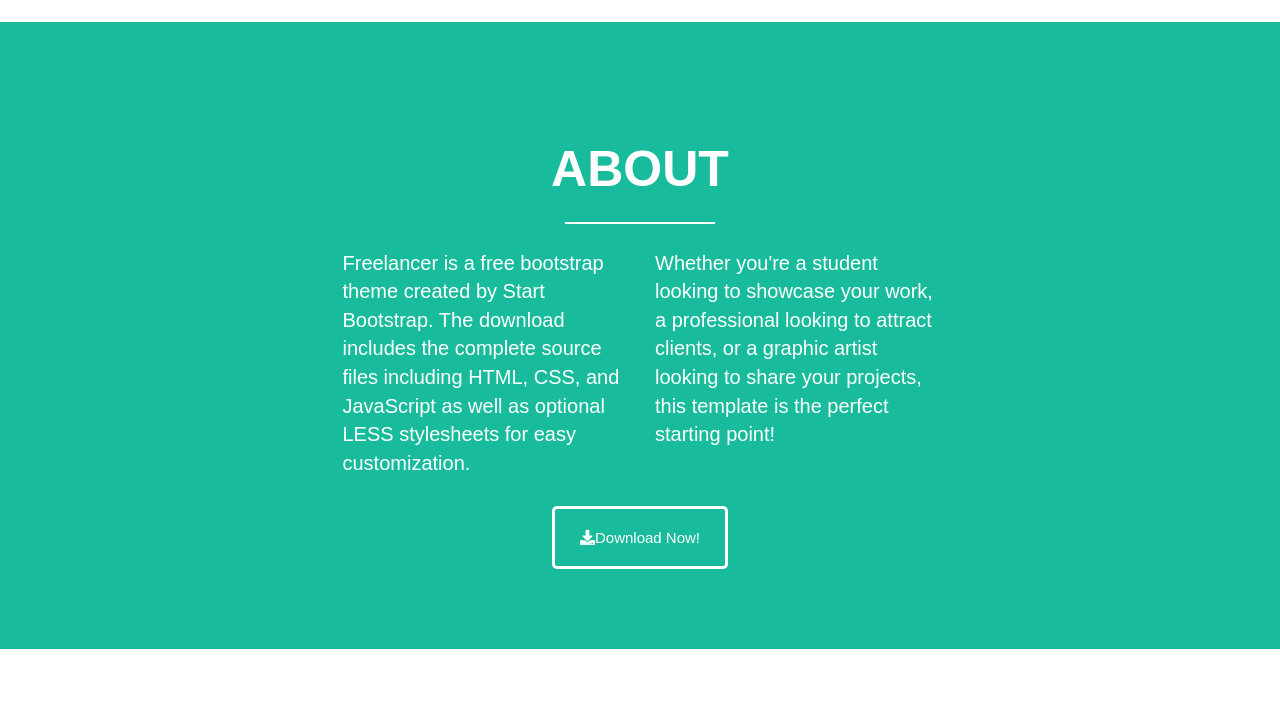
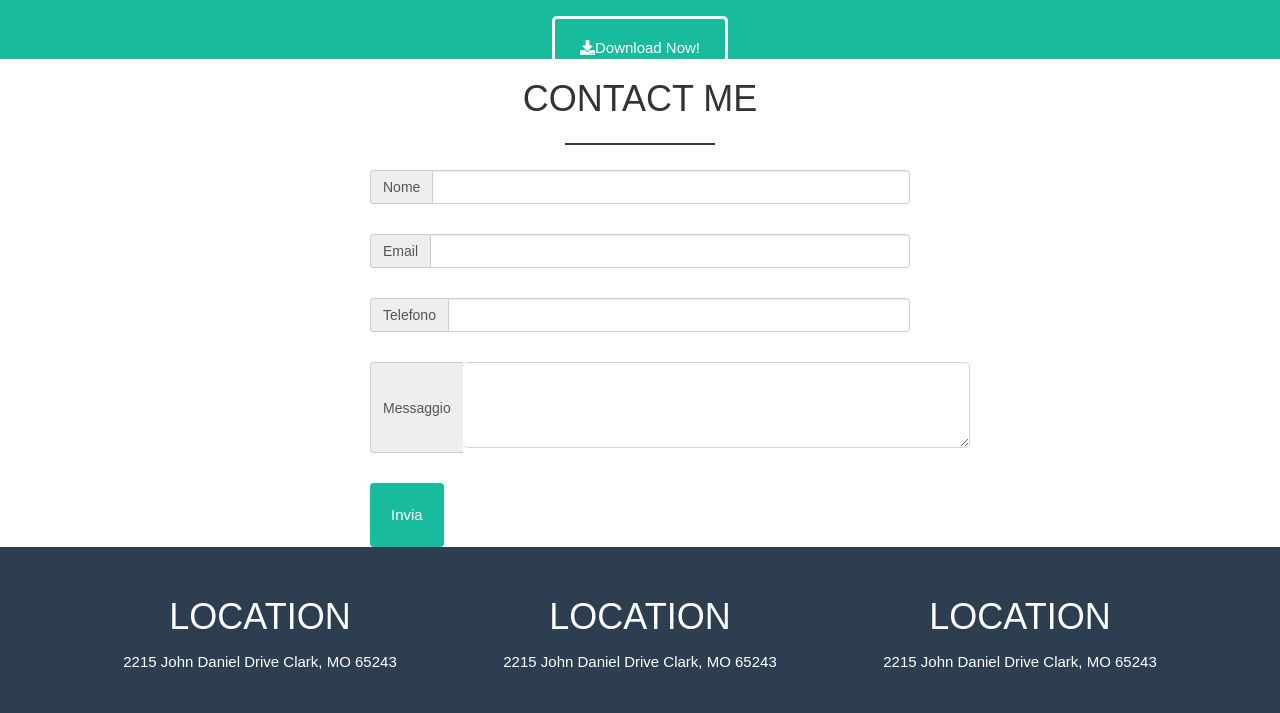
Before and after one commit to amedeopro/html-bootstrap-theme, a plain HTML site: page index.html in a window 1280 px wide. Shown: the part 1655-2368 px from the top of the page. Before the commit the page ends 2304 px from the top, so only its background shows below. Drawn offline with nearby package versions, Linux system fonts and the light colour scheme.

Commit message:
footer quasi terminato

```diff
--- a/index.html
+++ b/index.html
@@ -111,5 +111,74 @@
           </div>
         </div>
       </div>
+
+      <div class="section_4 wrapper_height clear">
+        <div class="col-lg-12 text_section4">
+          <div class="title_section4 text-center">
+            <h1>CONTACT ME</h1>
+          </div>
+          <hr class="star-light-dark">
+          <div class="container">
+            <div class="col-lg-6 col-lg-offset-3">
+              <div class="input-group">
+                <span class="input-group-addon" id="basic-addon1">Nome</span>
+                <input type="text" class="form-control" placeholder="" aria-describedby="basic-addon1">
+              </div>
+            </div>
+
+            <div class="col-lg-6 col-lg-offset-3 margin-top">
+              <div class="input-group">
+                <span class="input-group-addon" id="basic-addon1">Email</span>
+                <input type="text" class="form-control" placeholder="" aria-describedby="basic-addon1">
+              </div>
+            </div>
+
+            <div class="col-lg-6 col-lg-offset-3 margin-top">
+              <div class="input-group">
+                <span class="input-group-addon" id="basic-addon1">Telefono</span>
+                <input type="text" class="form-control" placeholder="" aria-describedby="basic-addon1">
+              </div>
+            </div>
+
+            <div class="col-lg-6 col-lg-offset-3 margin-top">
+              <div class="input-group textarea_section4">
+                <span class="input-group-addon" id="basic-addon1">Messaggio</span>
+                <textarea rows="4" cols="60"></textarea>
+              </div>
+            </div>
+
+            <div class="col-lg-6 col-lg-offset-3 margin-top">
+              <div class="input-group textarea_section4">
+                <a class="btn btn_invia" href="#">Invia</a>
+              </div>
+            </div>
+
+          </div>
+
+        </div>
+      </div>
+
+      <div class="section_footer background_blue wrapper_height clear">
+        <div class="container">
+
+          <div class="col-lg-4 text-center text_footer">
+            <h1>LOCATION</h1>
+            <p>2215 John Daniel Drive Clark, MO 65243</p>
+          </div>
+
+          <div class="col-lg-4 text-center text_footer">
+            <h1>LOCATION</h1>
+            <p>2215 John Daniel Drive Clark, MO 65243</p>
+          </div>
+
+          <div class="col-lg-4 text-center text_footer">
+            <h1>LOCATION</h1>
+            <p>2215 John Daniel Drive Clark, MO 65243</p>
+          </div>
+
+        </div>
+
+      </div>
+
   </body>
 </html>
--- a/style.css
+++ b/style.css
@@ -42,10 +42,16 @@
   color: white;
 }
 
-.section_1, .section_2, .section_3{
+.section_1, .section_2, .section_3, .section_4,{
   padding: 100px 0;
   width: 100%;
 }
+
+.section_footer{
+  padding: 30px 0;
+  width: 100%;
+}
+
 
 .clear::after{
   content: '';
@@ -137,3 +143,33 @@ hr.star-light-dark{
     color: white;
     font-size: 15px;
   }
+
+  .text_sectiond h1{
+    font-size: 50px;
+    color: white;
+    font-weight: 700;
+  }
+
+  .textarea_section4 textarea{
+    border: 1px solid lightgrey;
+    border-radius: 5px;
+    border-left: none;
+  }
+
+.btn_invia{
+  padding: 20px;
+  background: #18bc9c;
+  color: white;
+  text-decoration: none;
+  font-size: 15px;
+}
+
+.text_footer h1{
+  color: white;
+  margin-bottom: 15px;
+}
+
+.text_footer p{
+  color: white;
+  font-size: 15px;
+}
```
